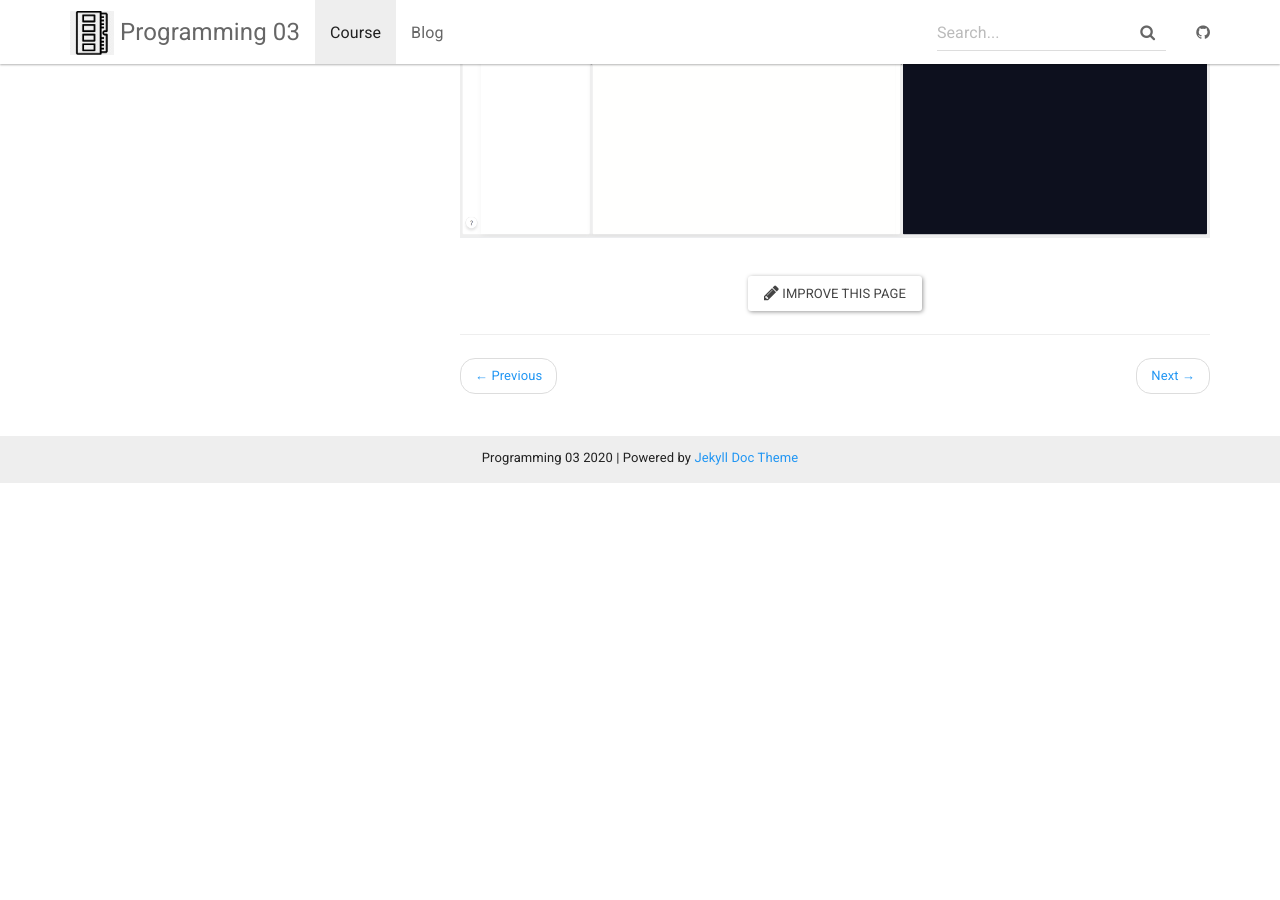
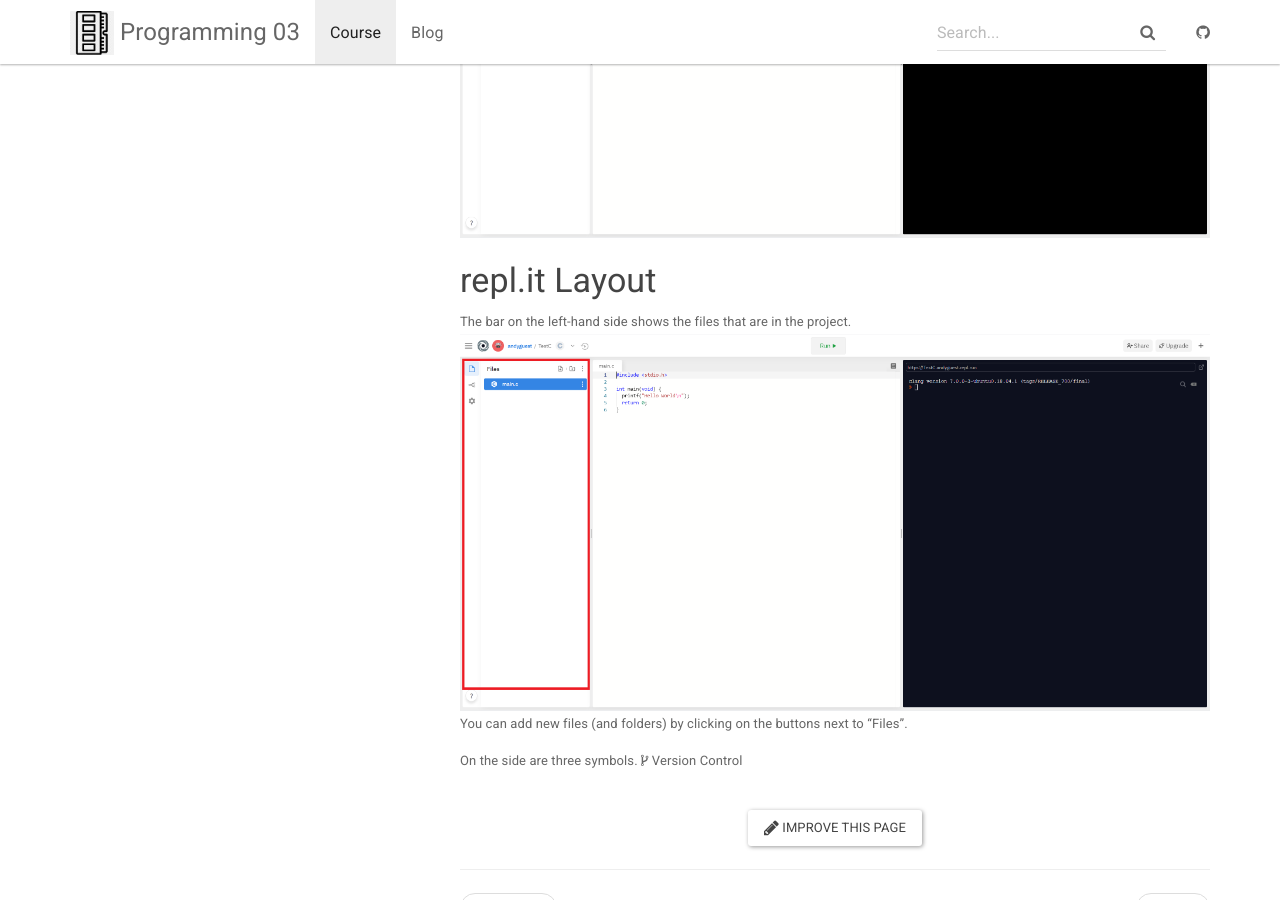
Before and after one commit to andyguestysj/prog03, a Jekyll site: the page built from _docs/reference/replit.md, in a window 1280 px wide and 900 px high, scrolled down 1249 px. Built offline with Jekyll 4.4.1, drawn with Linux system fonts in a browser that asks for light colours; before the commit the page ends 1732 px from its top, so only the background shows below that.

Commit message:
git reference page

```diff
--- a/_docs/reference/replit.md
+++ b/_docs/reference/replit.md
@@ -32,3 +32,12 @@
 Your repl.it project should look like this when first set up.
 
 ![alt text](/assets/img/replit.png "repl.it screen layout")
+
+### repl.it Layout
+
+The bar on the left-hand side shows the files that are in the project.
+![alt text](/assets/img/replit-files.png "repl.it flies list")
+You can add new files (and folders) by clicking on the buttons next to "Files".
+
+On the side are three symbols.
+<i class="fa fa-code-fork" aria-hidden="true"></i> Version Control
```
Also changed, not shown: assets/img/replit-code.png (added), assets/img/replit-files.png (added), assets/img/replit-output.png (added), assets/img/replit-run.png (added), assets/img/replit.png.
